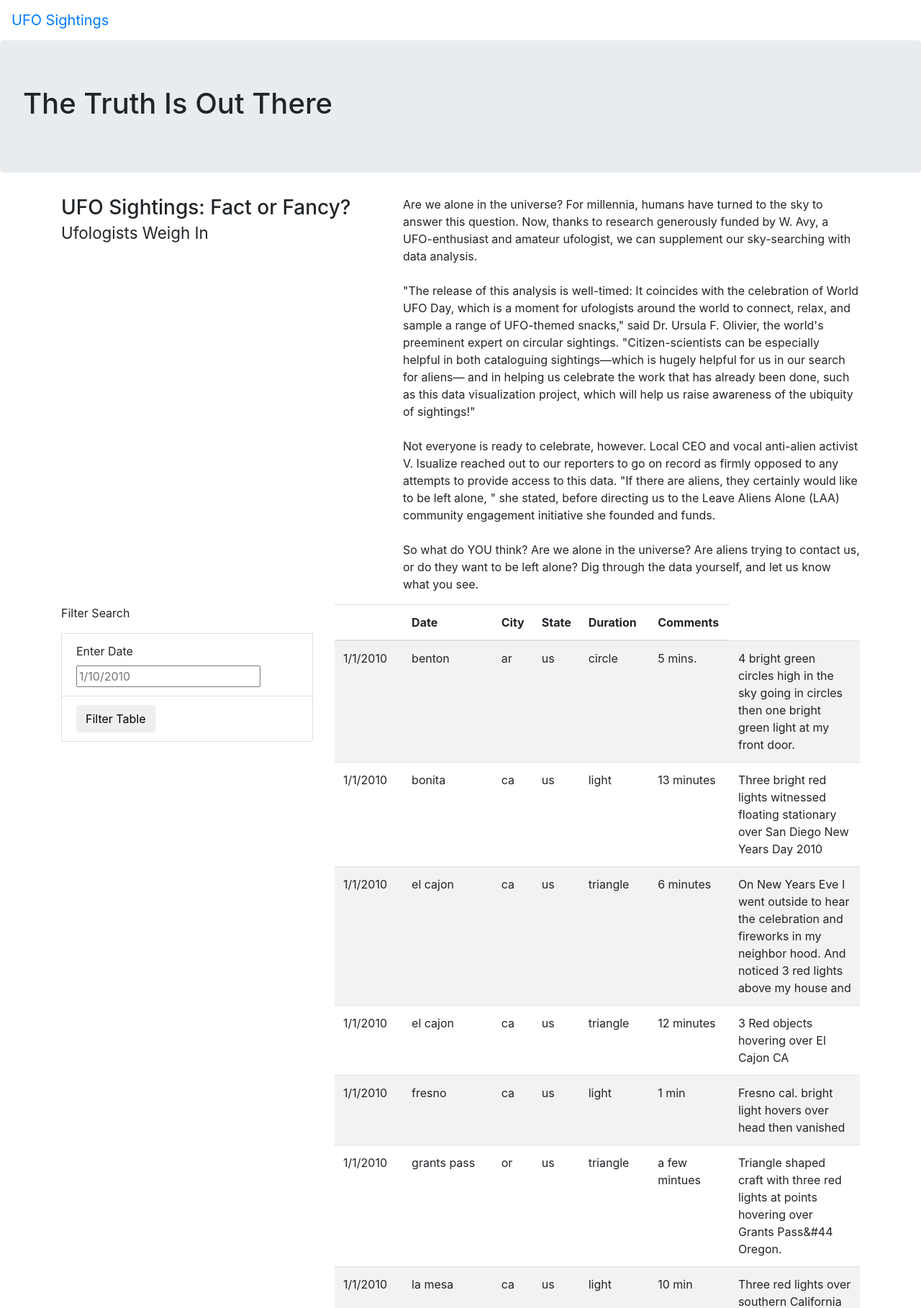
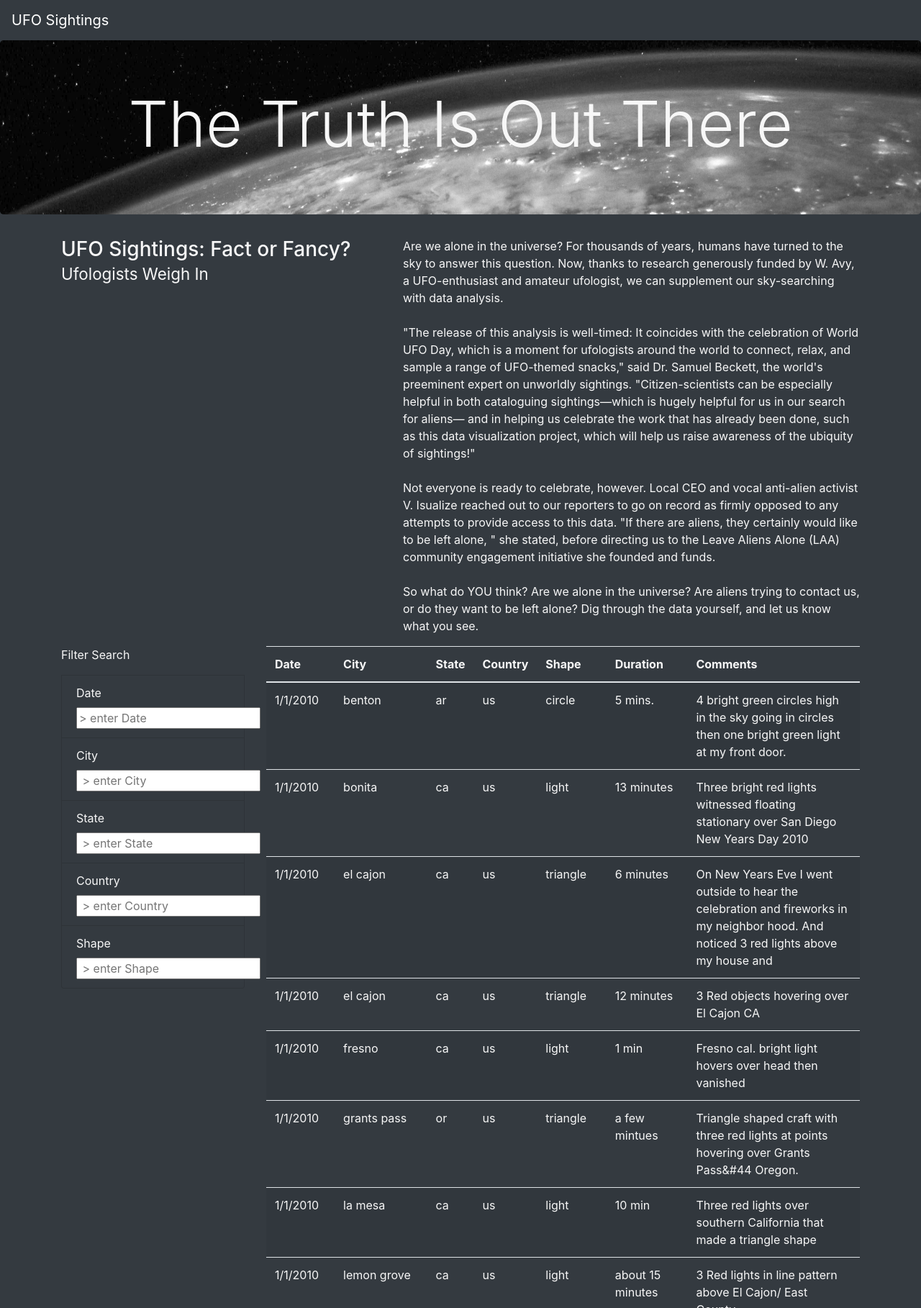
Before and after one commit to iliarafa/UFOs, a plain HTML site: page index.html in a window 1280 px wide. Shown: the top 1818 px of the page at 72% size. Drawn offline with nearby package versions, Linux system fonts and the light colour scheme.

Commit message:
html and js complete

```diff
--- a/index.html
+++ b/index.html
@@ -12,15 +12,15 @@
       crossorigin="anonymous"/>
     <link rel="stylesheet" href="static/css/style.css">
 </head>
-<body>
+<body class="bg-dark">
     <div class="wrapper">
-        <nav class="navbar navbar-expand-lg">
+        <nav class="navbar navbar-dark bg-dark navbar-expand-lg">
                 <a class="navbar-brand" href="index.html">UFO Sightings</a>
 
         </nav>
     </div>
     <div class="jumbotron">
-        <h1>The Truth Is Out There</h1>
+        <h1 class="display-2">The Truth Is Out There</h1>
     </div>
     <div class = "container fluid">
         <div class = "row">
@@ -28,12 +28,12 @@
                <h3>UFO Sightings: Fact or Fancy? <small>Ufologists Weigh In</small></h3>
             </div>
                 <div class ="col-md-7">
-                    <p>Are we alone in the universe? For millennia, humans have turned to the sky to answer this question.
+                    <p>Are we alone in the universe? For thousands of years, humans have turned to the sky to answer this question.
                    Now, thanks to research generously funded by W. Avy, a UFO-enthusiast and amateur ufologist,
                     we can supplement our sky-searching with data analysis.<br><br>"The release of this analysis is well-timed:
                     It coincides with the celebration of World UFO Day, which is a moment for ufologists around the world to connect,
-                    relax, and sample a range of UFO-themed snacks," said Dr. Ursula F. Olivier, the world's preeminent expert
-                    on circular sightings. "Citizen-scientists can be especially helpful in both cataloguing sightings—which is hugely helpful for us in our search for aliens—
+                    relax, and sample a range of UFO-themed snacks," said Dr. Samuel Beckett, the world's preeminent expert
+                    on unworldly sightings. "Citizen-scientists can be especially helpful in both cataloguing sightings—which is hugely helpful for us in our search for aliens—
                     and in helping us celebrate the work that has already been done, such as this data visualization project, which will help us raise awareness
                     of the ubiquity of sightings!"<br><br>Not everyone is ready to celebrate, however. Local CEO and vocal anti-alien activist V. Isualize reached out
                     to our reporters to go on record as firmly opposed to any attempts to provide access to this data. "If there are aliens, they certainly would like to be left alone,
@@ -46,28 +46,42 @@
     </div>
     <div class = "container fluid">
         <div class = "row">
-            <div class = "col-md-4">
+            <div class = "col-md-3">
                 <form>
                 <p>Filter Search</p>
                 </form>
-                <ul class = "list-group"></ul>
-                <li class="list-group-item">
-                    <label for="date">Enter Date</label>
-                    <input type="text" placeholder="1/10/2010" id="datetime" />
+                <ul class = "list-group bg-dark"></ul>
+                <li class="list-group-item bg-dark">
+                    <label for="date">Date</label>
+                    <input type="text" placeholder="> enter Date" id="datetime" />
                 </li>
-                <li class="list-group-item">
-                     <button id="filter-btn" type="button" class="btn btn-default">Filter Table</button>
-                 </li>
+                <li class="bg-dark list-group-item">
+                    <label for="city">City</label>
+                    <input type="text" placeholder=" > enter City" id="city" />
+                </li>
+                <li class="bg-dark list-group-item">
+                    <label for="state">State</label>
+                    <input type="text" placeholder=" > enter State" id="state" />
+                </li>
+                <li class="bg-dark list-group-item">
+                    <label for="country">Country</label>
+                    <input type="text" placeholder=" > enter Country" id="country" />
+                </li>
+                <li class="bg-dark list-group-item">
+                    <label for="shape">Shape</label>
+                    <input type="text" placeholder=" > enter Shape" id="shape" />
+                </li>
             </div>
-            <div class = "col-md-8">
+            <div class = "col-md-9">
                 <table class="table table-striped">
                 <tbody>
                 <thead>
                 <tr>
-                <th></th>
                 <th>Date</th>
                 <th>City</th>
                 <th>State</th>
+                <th>Country</th>
+                <th>Shape</th>
                 <th>Duration</th>
                 <th>Comments</th>
                 </tr>
@@ -81,7 +95,7 @@
     </div>
     <script src="https://cdnjs.cloudflare.com/ajax/libs/d3/4.11.0/d3.js"></script>
     <script src="static/js/data.js"></script>
-    <script src="static/js/app_1.js"></script>
+    <script src="static/js/app.js"></script>
 
 </body>
 </html>
--- a/static/css/style.css
+++ b/static/css/style.css
@@ -0,0 +1,10 @@
+body {
+
+    color: #f7f7f7;
+  }
+
+  .jumbotron {
+    background-image: url("../images/nasa2.jpg");
+    background-size: 100% 100%;
+    text-align: center;
+  }
--- a/app.js
+++ b/static/js/app.js
@@ -30,18 +30,25 @@ var filters = {}
 function updateFilters() {
 
     // 4a. Save the element that was changed as a variable.
-
+    let newFilter = d3.select(this);
     // 4b. Save the value that was changed as a variable.
-
+    let newValue = newFilter.property("value");
+    console.log(newValue);
     // 4c. Save the id of the filter that was changed as a variable.
-
+    let newFilterId = newFilter.attr("id");
+    console.log(newFilterId)
 
     // 5. If a filter value was entered then add that filterId and value
     // to the filters list. Otherwise, clear that filter from the filters object.
-
+    if (newValue) {
+      filters[newFilterId] = newValue;
+    }
+    else {
+      delete filters[newFilterId];
+    }
 
     // 6. Call function to apply all filters and rebuild the table
-    filterTable();
+   filterTable();
 
   }
 
@@ -49,18 +56,33 @@ function updateFilters() {
   function filterTable() {
 
     // 8. Set the filtered data to the tableData.
-
+    filteredData = data
 
     // 9. Loop through all of the filters and keep any data that
     // matches the filter values
 
+    if (filters.datetime) {
+        filteredData = filteredData.filter(row => row.datetime === filters.datetime);
+    };
+    if (filters.city) {
+        filteredData = filteredData.filter(row => row.city === filters.city);
+    };
+    if (filters.state) {
+        filteredData = filteredData.filter(row => row.state === filters.state);
+    };
+    if (filters.country) {
+        filteredData = filteredData.filter(row => row.country === filters.country);
+    };
+    if (filters.shape) {
+      filteredData = filteredData.filter(row => row.shape === filters.shape);
+    };
 
     // 10. Finally, rebuild the table using the filtered data
-
+    buildTable(filteredData)
   }
 
   // 2. Attach an event to listen for changes to each filter
-
+  d3.selectAll("input").on("change", updateFilters);
 
   // Build the table when the page loads
   buildTable(tableData);
```
Also changed, not shown: app_1.js (renamed from static/js/app_1.js), static/images/my_island.jpg (added), static/images/nasa.jpg (added), static/images/nasa2.jpg (added).
